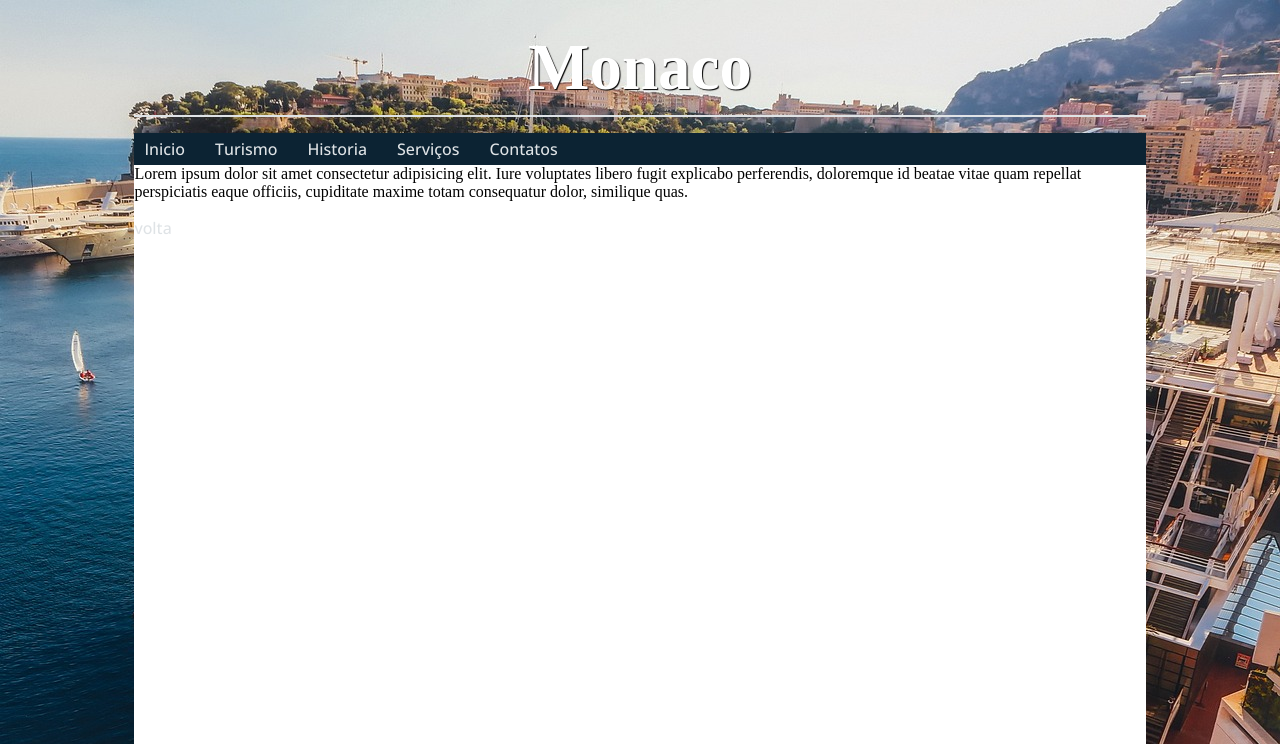
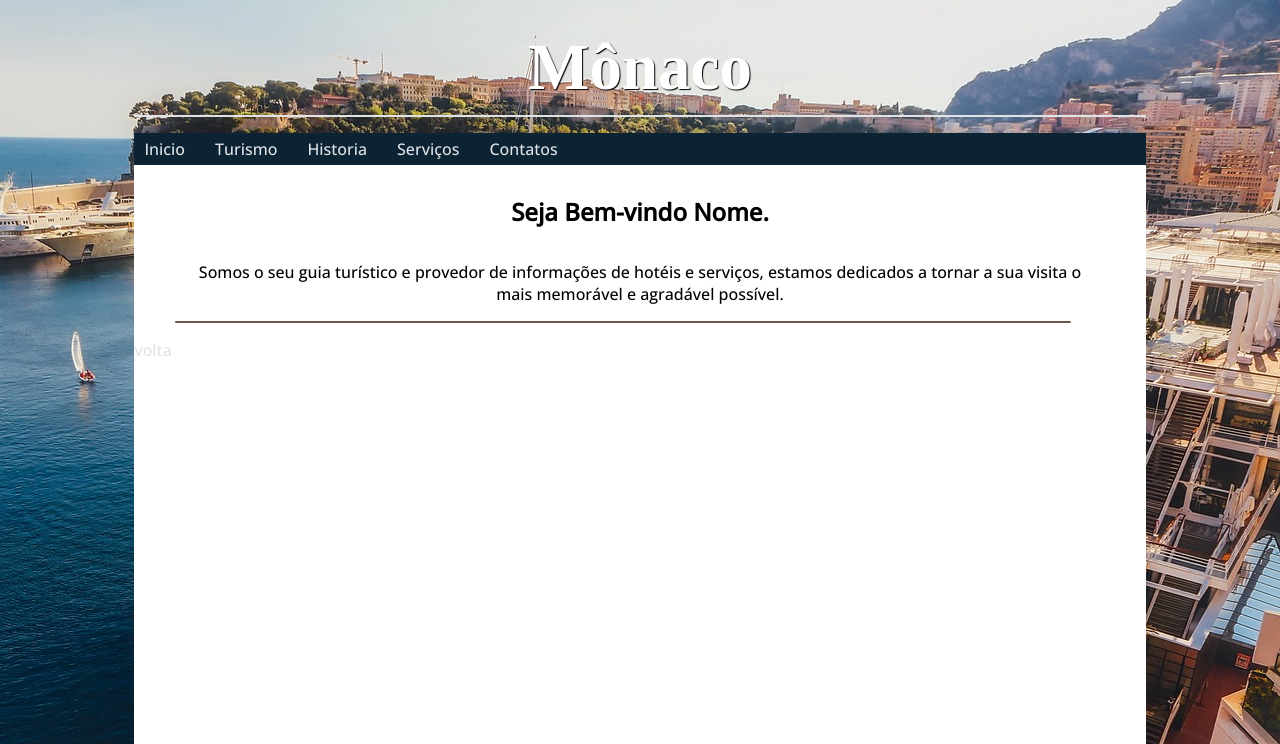
Before and after one commit to DaniloAnndrade/HTML-Css, a plain HTML site: page PROJETO MONACO/Inicio.html in a window 1280 px wide. Shown: the top 744 px of the page. Drawn offline with nearby package versions, Linux system fonts and the light colour scheme.

Commit message:
inicio0.2

```diff
--- a/PROJETO MONACO/Inicio.html
+++ b/PROJETO MONACO/Inicio.html
@@ -13,7 +13,7 @@
 </head>
 <body>
     <header class="header">
-        <h1 class="titulo">Monaco</h1>
+        <h1 class="titulo">Mônaco</h1>
         <p class="linha"></p>
         <span class="material-symbols-outlined" onclick="clickMenu()" id='icone'>
             menu
@@ -31,7 +31,9 @@
 
     </header>
     <main>
-        <p>Lorem ipsum dolor sit amet consectetur adipisicing elit. Iure voluptates libero fugit explicabo perferendis, doloremque id beatae vitae quam repellat perspiciatis eaque officiis, cupiditate maxime totam consequatur dolor, similique quas.</p>
+        <h2 id="bemvindo">Seja Bem-vindo Nome.</h2>
+        <p id="apre"> Somos o seu guia turístico e provedor de informações de hotéis e serviços, estamos dedicados a tornar a sua visita o mais memorável e agradável possível.</p>
+        <p id="linhas-text"></p>
         <a href="index.html" id="logo">volta</a>
     </main>
 
--- a/PROJETO MONACO/cor2.css
+++ b/PROJETO MONACO/cor2.css
@@ -74,6 +74,25 @@
 
     background-color: white;}
 
+
+#bemvindo{margin: 0px;
+    padding-block: 3%;
+    text-align: center;
+    font-family: 'Open Sans', sans-serif ;}
+
+#apre{margin: 2px 5% 5px 5%;
+    text-align: center;
+    font-family: 'Open Sans', sans-serif ;}
+
+#linhas-text{
+    margin-inline: 4%;
+    border-radius: 10px;
+    width: 70vw;
+    height: 2px;
+    background-color: #725746;}
+
+
+
 /*Roda-pé*/
 footer{
     bottom:0;
```
